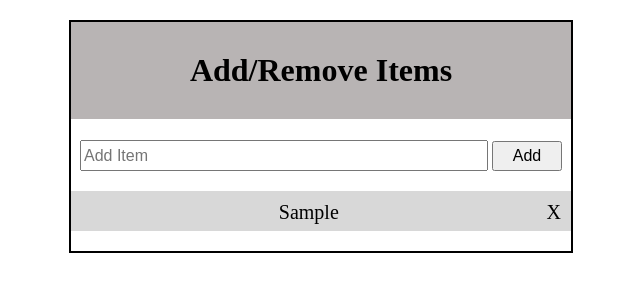
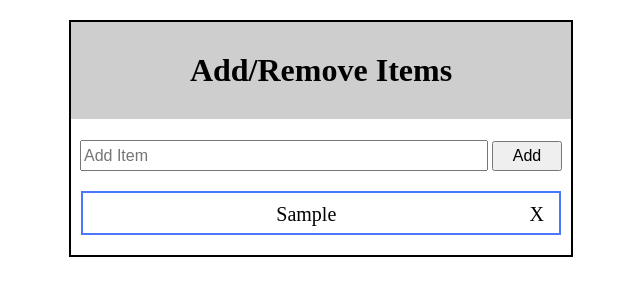
Before and after one commit to surajpetkar/angularJS-list-of-items, a plain HTML site: page index.html in a window 1280 px wide. Both pictures are taken after typing "Sample" into the empty fields and a click on the button "Add". Shown: the whole page, without its empty margins (319-959 px from the left). Drawn offline with nearby package versions, Linux system fonts and the light colour scheme.

Commit message:
item list color change

```diff
--- a/style.css
+++ b/style.css
@@ -7,7 +7,7 @@
 }
 h1{
     text-align: center;
-    background: rgb(184, 180, 180);
+    background: rgb(206, 206, 206);
     padding: 30px 0px;
     margin-top: 0;
 }
@@ -21,13 +21,17 @@ li{
     height: 20px;
     padding: 10px 0;
     margin-bottom: 5px;
-    background: rgb(216, 216, 216);
+    margin: 5px 2%;
+    border: 2px solid rgb(75, 120, 255);
 }
 li span{
     cursor: pointer;
     position: relative;
     float: right;
-    margin-right: 10px;
+    margin-right: 15px;
+}
+li span:hover{
+    scale: 0.9;
 }
 .addText{
     width: 80%;
```
